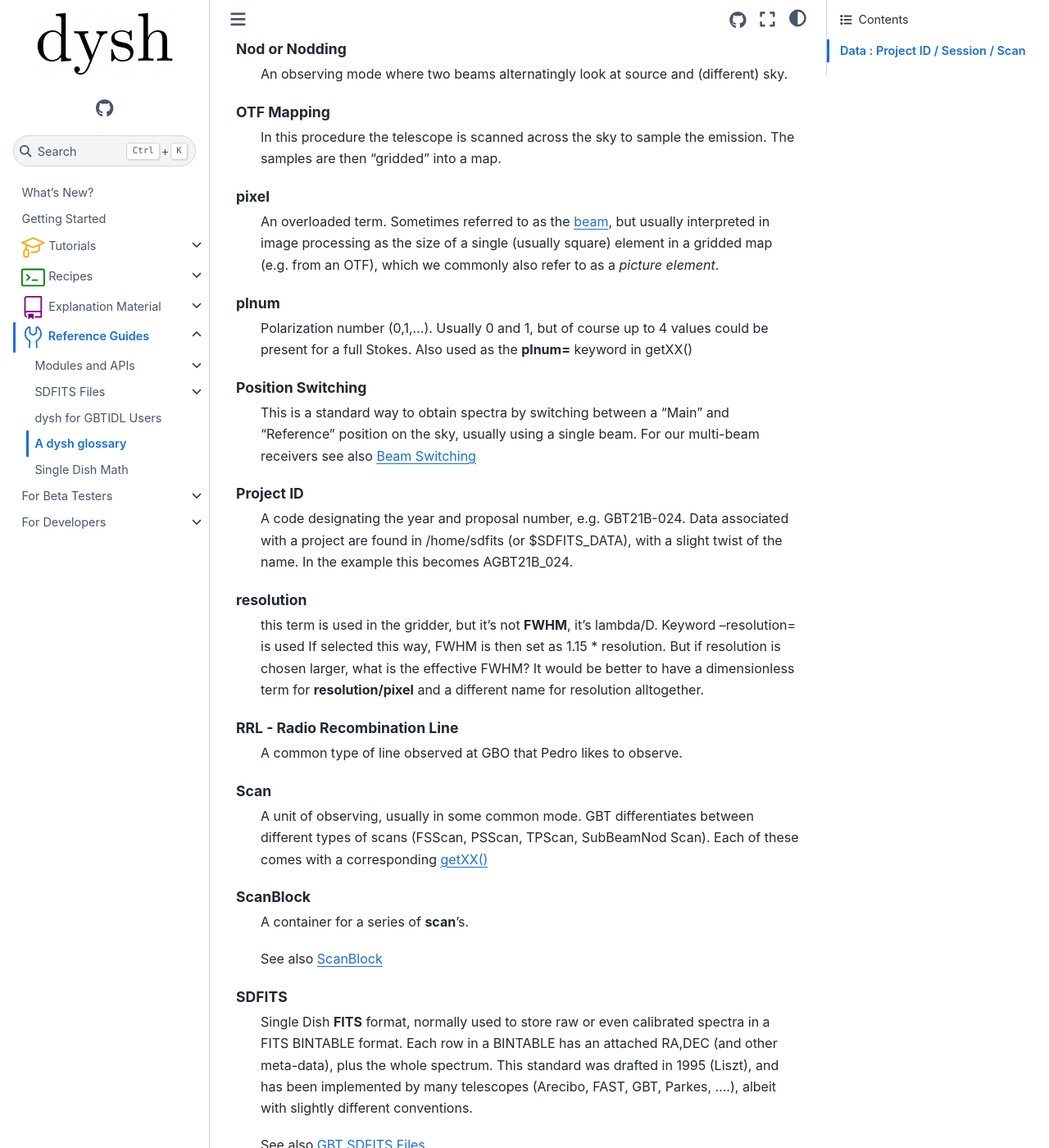
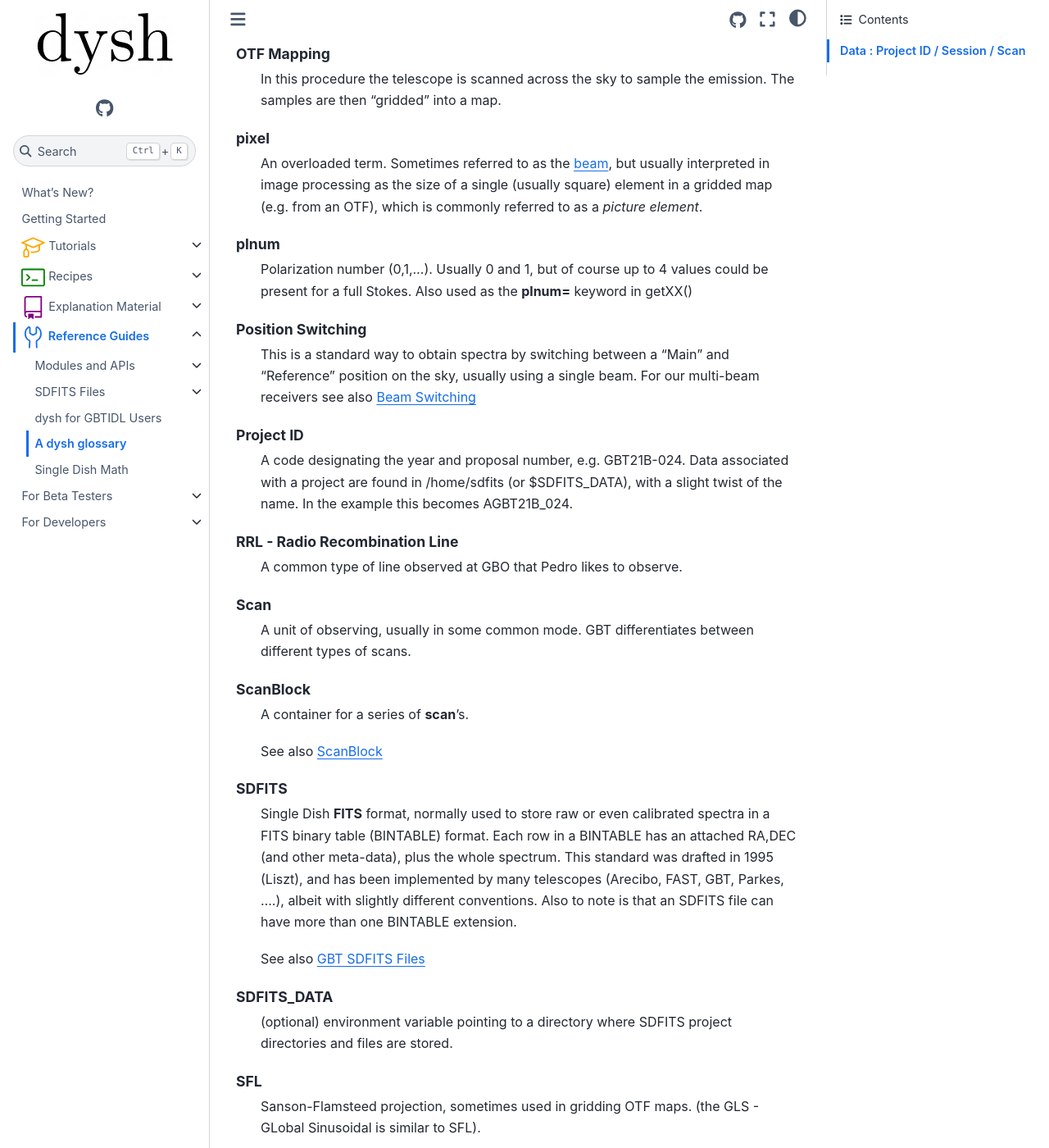
Before and after one commit to GreenBankObservatory/dysh, a Sphinx documentation site: the page built from docs/source/reference/glossary.rst, in a window 1280 px wide and 1400 px high, scrolled down 3334 px. Shown: the whole window at 82% size. Built offline with Sphinx 7.4.7 and the Sphinx Book theme 1.1.4, drawn with Linux system fonts in a browser that asks for light colours; pages that are not in the unit, such as notebooks, are missing from menus; some of the changed text lies outside the part shown.

Commit message:
merge in a suite of comments - part 1

```diff
--- a/docs/source/reference/glossary.rst
+++ b/docs/source/reference/glossary.rst
@@ -7,7 +7,7 @@
 .. glossary::
 
 
-    argus
+    Argus
       A 16-:term:`pixel` W-band focal plane array in use at the GBT. Named after a mythical figure
       with 100 eyes. See also https://www.gb.nrao.edu/argus/
 
@@ -23,16 +23,12 @@
 
     bank
       Overloaded term for a **band**, possibly referring to hardware.
+      For the GBT a bank is one of VEGAS roaches (or more than one?). The closest
+      thing is an IF or VEGAS subband.
 
     beam
-      The footprint of one receiver horn on the sky. ARGUS has a
+      The footprint of one receiver horn on the sky. Argus has a
       4x4 multi-beam receiver, numbered 0 through 15.
-      Not to be confused with the
-      **FWHM**.  At 115 GHz the **FWHM** is about xx", at 86 GHz about
-      xx".  The beam separation is xx" for ARGUS.
-
-      Note that for some instruments beams are also interpreted while
-      including other simulteanously taken data in another band/polarization
 
       See also :term:`fdnum`
 
@@ -100,8 +96,7 @@
 
     FWHM
       (Full Width Half Max): the effective resolution of the
-      beam if normally given in **FITS** keywords BMAJ,BMIN,BPA.  The
-      term **resolution**
+      beam if normally given in **FITS** keywords BMAJ,BMIN,BPA.
 
     Frequency Switching
       This is a variation on position switching using a receiver
@@ -144,7 +139,7 @@
 
     multi-beam
       If an instrument has multiple beams that typically point are different areas in the sky
-      (e.g. **ARGUS** in a 4x4 configuration, and **Kfpa** in a 7 beam hexagonal shape).
+      (e.g. **Argus** in a 4x4 configuration, and **Kfpa** in a 7 beam hexagonal shape).
 
     Nod or Nodding
       An observing mode where two beams alternatingly look at source and (different) sky.
@@ -157,7 +152,7 @@
       An overloaded term. Sometimes referred to as the :term:`beam`, but usually interpreted
       in image processing as
       the size of a single (usually square) element in a gridded map (e.g. from an OTF), which
-      we commonly also refer to as a *picture element*.
+      is commonly referred to as a *picture element*.
 
     plnum
       Polarization number (0,1,...). Usually 0 and 1, but of course up to 4 values could be present
@@ -175,23 +170,12 @@
       a project are found in /home/sdfits (or $SDFITS_DATA), with a slight twist of the name.
       In the example this becomes AGBT21B_024.
 
-    resolution
-      this term is used in the gridder, but it's not
-      **FWHM**, it's lambda/D.  Keyword --resolution= is used If
-      selected this way, FWHM is then set as 1.15 * resolution. But if
-      resolution is chosen larger, what is the effective FWHM?  It
-      would be better to have a dimensionless term for
-      **resolution/pixel** and a different name for resolution
-      alltogether.
-
     RRL - Radio Recombination Line
       A common type of line observed at GBO that Pedro likes to observe.
 
     Scan
        A unit of observing, usually in some common mode.
-       GBT differentiates between different types of scans
-       (FSScan, PSScan, TPScan, SubBeamNod Scan). Each of these comes
-       with a corresponding :term:`getXX()`
+       GBT differentiates between different types of scans.
 
     ScanBlock
       A container for a series of **scan**'s.
@@ -200,11 +184,12 @@
 
     SDFITS
       Single Dish **FITS** format, normally used to store
-      raw or even calibrated spectra in a FITS BINTABLE format.  Each
+      raw or even calibrated spectra in a FITS binary table (BINTABLE) format.  Each
       row in a BINTABLE has an attached RA,DEC (and other meta-data),
       plus the whole spectrum. This standard was drafted in 1995 (Liszt),
       and has been implemented by many telescopes (Arecibo, FAST, GBT, Parkes, ....),
-      albeit with slightly different conventions.
+      albeit with slightly different conventions.  Also to note is that an SDFITS file
+      can have more than one BINTABLE extension.
 
       See also :ref:`sdfits-reference`
 
@@ -216,8 +201,8 @@
       Sanson-Flamsteed projection, sometimes used in gridding OTF maps.
       (the GLS - GLobal Sinusoidal is similar to SFL).
 
-    SiG
-      signal - see also cal
+    SIG
+      signal - see also CAL
 
     Spectral Window
       In ALMA commonly abbreviated as **spw**, this is closest to what we call a **bank**,
@@ -240,7 +225,7 @@
       Versatile GBT Astronomical Spectrometer - https://www.gb.nrao.edu/vegas/
 
     waterfall plot
-      plot ...
+      A plot (or two-dimensional image) that shows time vs. frequency.
 
     Window
       See **Spectral Window**
@@ -252,9 +237,7 @@
 Generally projects are assigned a project id, e.g. *AGBT21B_024*, which is
 then observed in a number of sessions, numbered starting with 1. The SDFITS data associated
 with these are stored under **$SDFITS_DATA**, e.g. for session 5 of the example above, this would be
-in **$SDFITS_DATA/AGBT21B_024_05/**.   At GBO  SDFITS_DATA=/home/sdfits, but outside
-of GBO this will be user defined. Another default is **$DYSH_DATA/sdfits**, if
-**DYSH_DATA** is used.
+in **$SDFITS_DATA/AGBT21B_024_05/**.
 
-confusion?  a project was named "GBT21B-024", though labeled "AGBT21B_024" as the
-filename prefix for gbtidl/dysh.
+Possible confusion: project was named "GBT21B-024", though labeled "AGBT21B_024" as the
+filename prefix for file storage, which is the name that users need for dysh.
```
Also changed, not shown: other parts of docs/source/reference/glossary.rst (+2 -2 lines).
